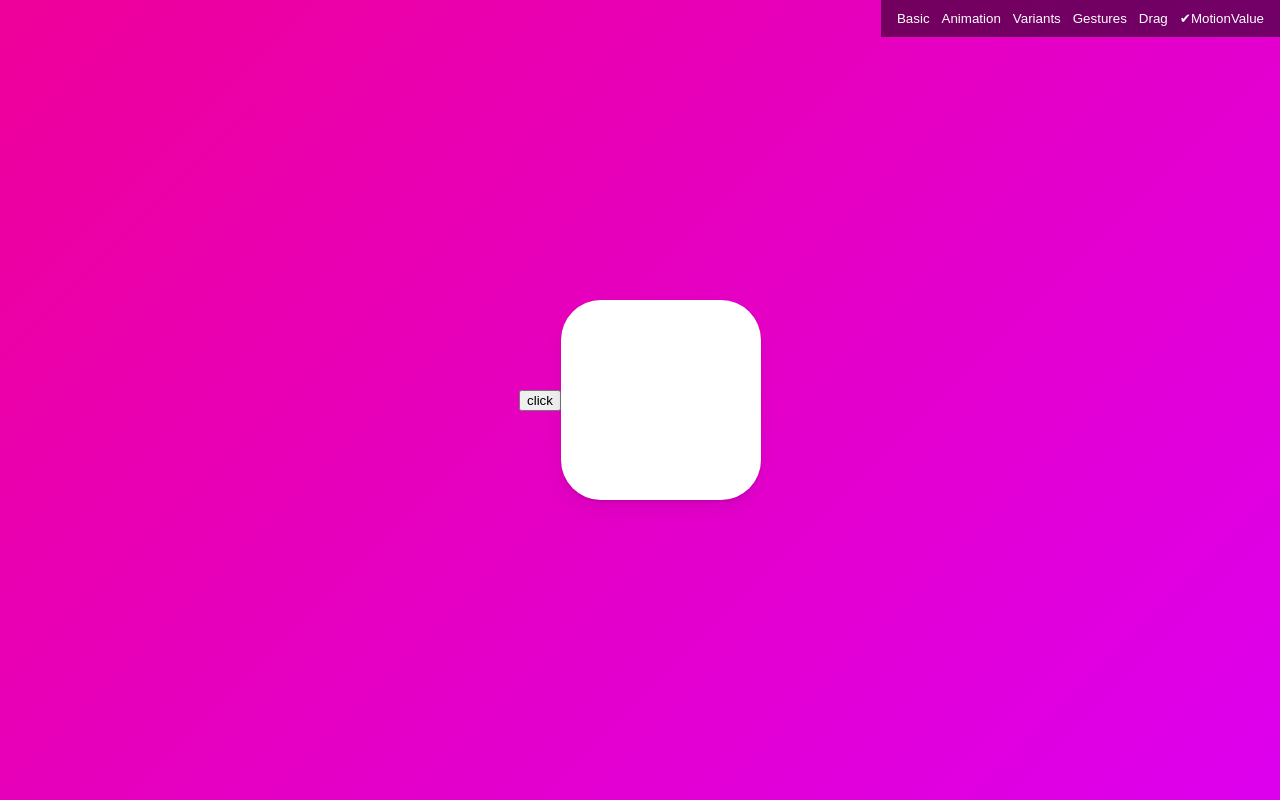
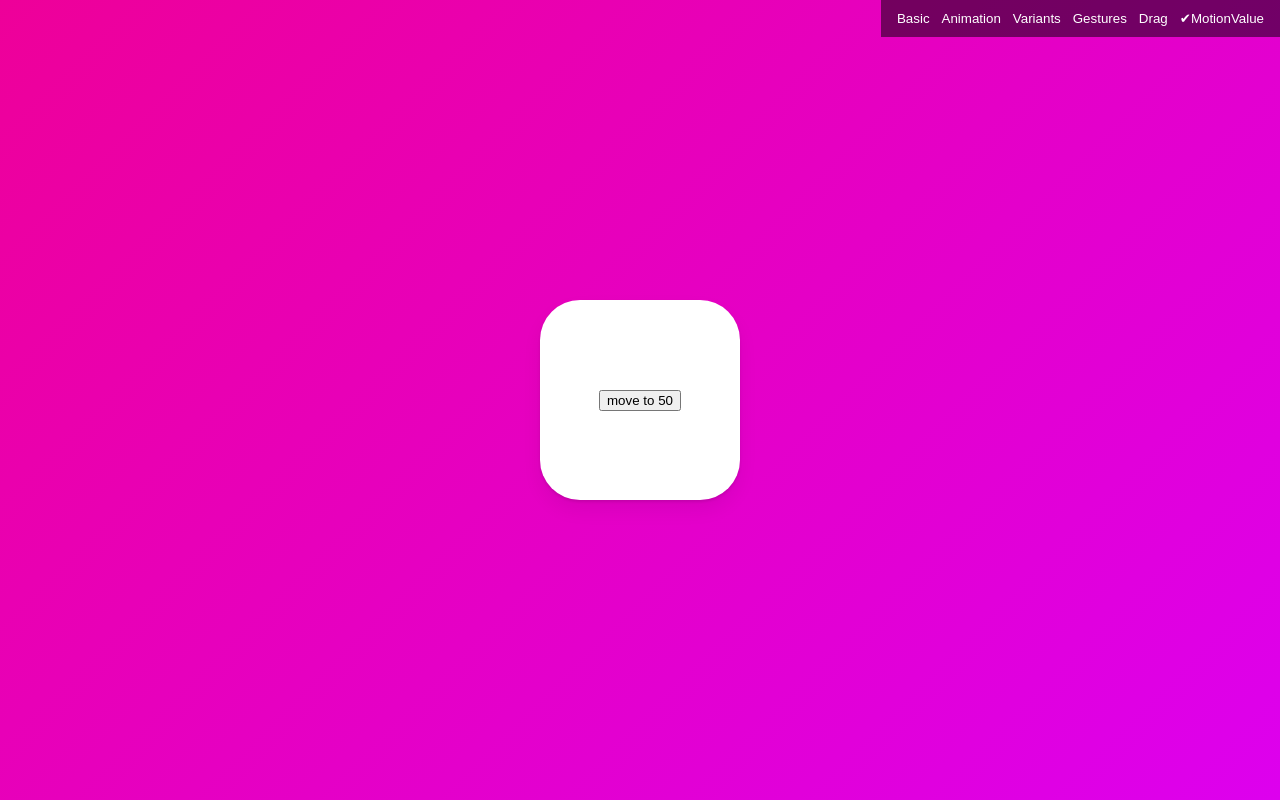
Before and after one commit to kkuyu/react-master-class-animations, a React (Create React App) app: page / in a window 1280 px wide. Both pictures are taken after a click on the button "MotionValue". Built offline with nearby package versions, Linux system fonts and the light colour scheme; a web font is replaced by a local one.

Commit message:
MotionValues part Two

```diff
--- a/src/component/Motion05.tsx
+++ b/src/component/Motion05.tsx
@@ -1,8 +1,11 @@
 import styled from "styled-components";
-import { motion, useMotionValue } from "framer-motion";
+import { motion, useMotionValue, useTransform } from "framer-motion";
 import { useEffect, useRef } from "react";
 
 const Box = styled(motion.div)`
+  display: flex;
+  justify-content: center;
+  align-items: center;
   width: 200px;
   height: 200px;
   background-color: rgba(255, 255, 255, 1);
@@ -12,6 +15,7 @@ const Box = styled(motion.div)`
 
 function Motion05() {
   const x = useMotionValue(0);
+  const scale = useTransform(x, [-800, 0, 800], [2, 1, 0.1]);
 
   // no re render on useMotionValue change
   console.log("init", x);
@@ -23,10 +27,9 @@ function Motion05() {
   }, [x]);
 
   return (
-    <>
-      <button onClick={() => x.set(200)}>click</button>
-      <Box style={{ x }} drag="x" dragSnapToOrigin />
-    </>
+    <Box style={{ x, scale }} drag="x" dragSnapToOrigin>
+      <button onClick={() => x.set(x.get() + 50)}>move to 50</button>
+    </Box>
   );
 }
 
```
